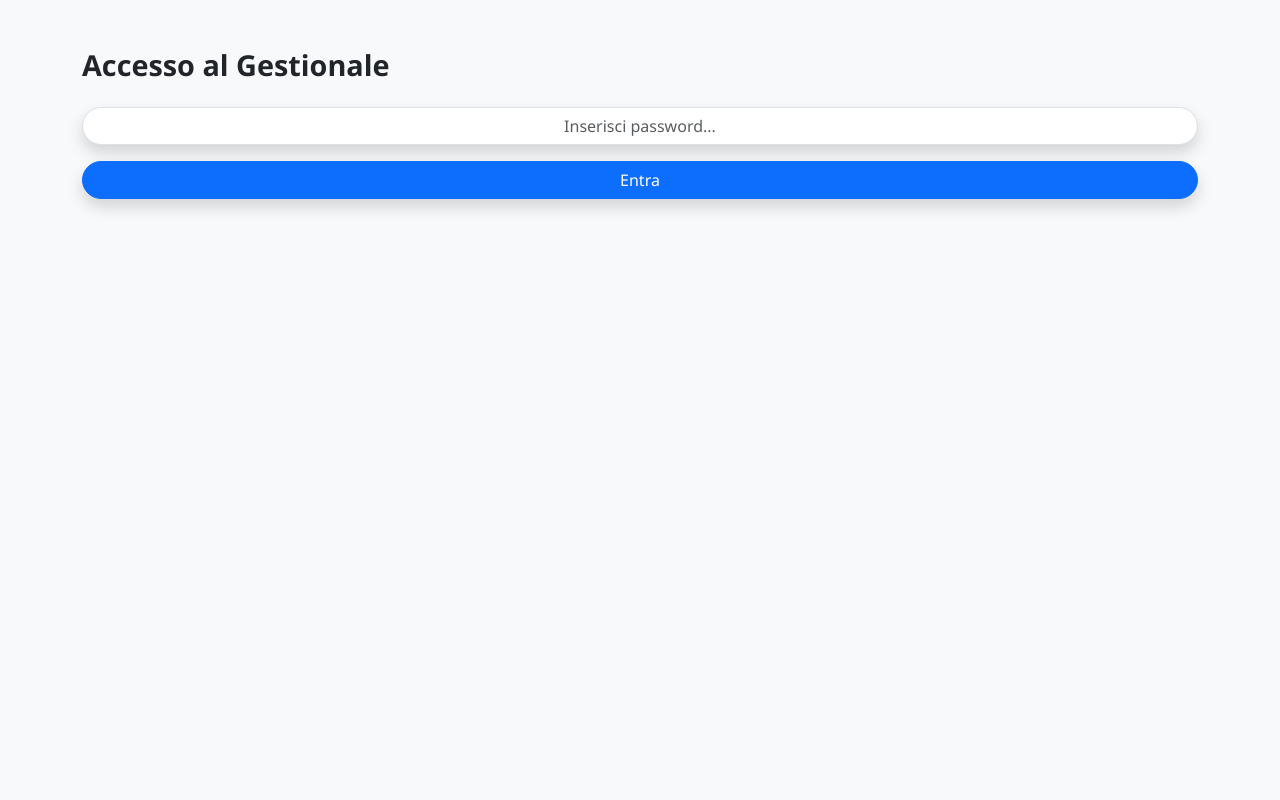
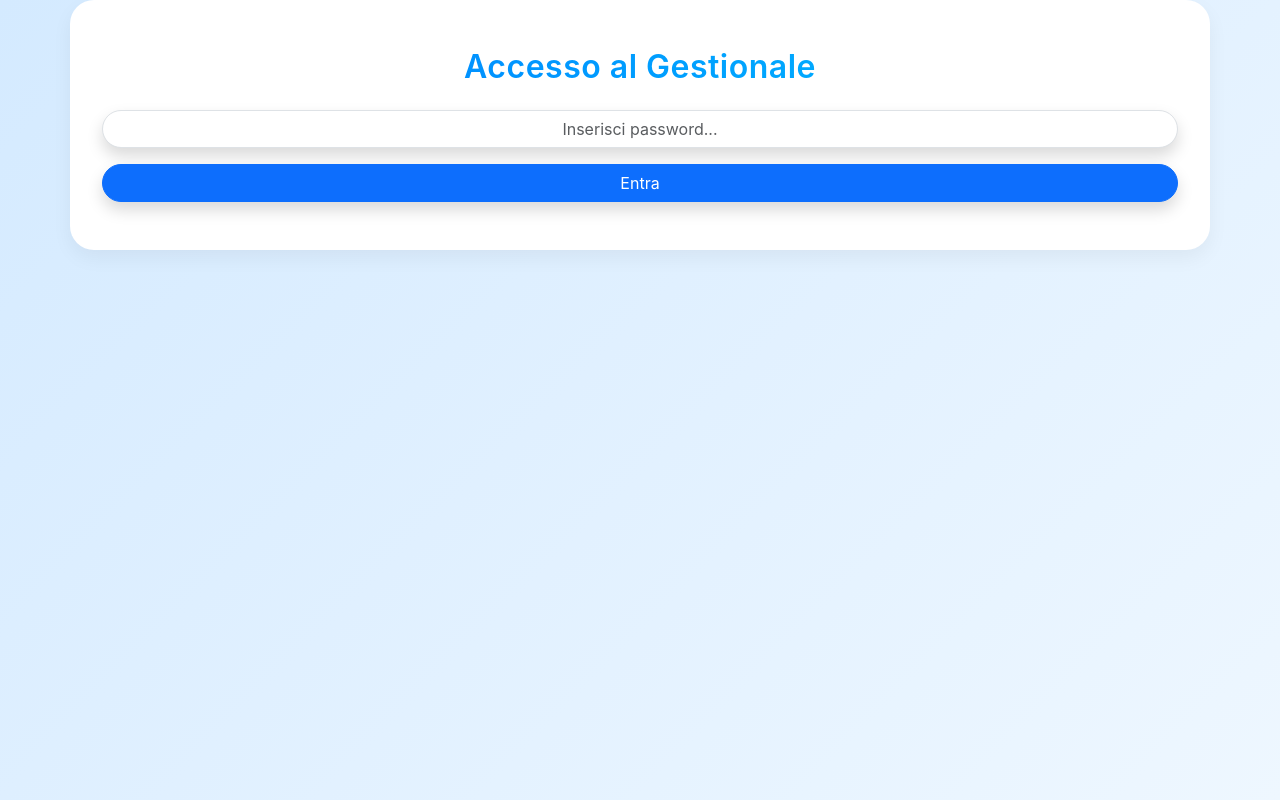
Before and after one commit to stregatto123/GestionaleClienti, a React (Create React App) app: page / in a window 1280 px wide. Built offline with nearby package versions, Linux system fonts and the light colour scheme.

Commit message:
Update styles.css

```diff
--- a/src/styles.css
+++ b/src/styles.css
@@ -1,43 +1,55 @@
 body {
-  background-color: #f8f9fa;
-  font-family: "Segoe UI", sans-serif;
+  background: linear-gradient(135deg, #d4eaff, #eef7ff);
+  font-family: -apple-system, BlinkMacSystemFont, "Segoe UI", Roboto, Helvetica, Arial, sans-serif;
+  color: #333;
+  margin: 0;
+  padding: 0;
+  min-height: 100vh;
 }
 
-h2 {
-  font-weight: 700;
-  font-size: 1.8rem;
-  color: #212529;
-  display: flex;
-  align-items: center;
-  gap: 10px;
+.apple-style-bg {
+  background: white;
+  border-radius: 24px;
+  padding: 2rem;
+  box-shadow: 0 8px 20px rgba(0, 0, 0, 0.05);
 }
 
-input,
-select,
-textarea {
-  background-color: #ffffff;
-  border-radius: 6px;
-  border: 1px solid #ced4da;
-  padding: 10px;
+h1, h2 {
+  background: linear-gradient(90deg, #007bff, #00bfff);
+  -webkit-background-clip: text;
+  -webkit-text-fill-color: transparent;
+  font-weight: 600;
+  letter-spacing: 0.5px;
 }
 
-input:focus,
-select:focus,
-textarea:focus {
+input, select, textarea, button {
+  font-size: 1rem;
+  border: none;
   outline: none;
-  border-color: #0d6efd;
-  box-shadow: 0 0 5px rgba(13, 110, 253, 0.25);
 }
 
-.badge-success {
-  background-color: #28a745 !important;
+input:focus, select:focus, textarea:focus {
+  box-shadow: 0 0 0 3px rgba(0, 123, 255, 0.3);
 }
 
-.badge-warning {
-  background-color: #ffc107 !important;
-  color: #000 !important;
+.btn {
+  transition: all 0.2s ease-in-out;
+  border-radius: 12px;
 }
 
-.badge-danger {
-  background-color: #dc3545 !important;
+.btn:hover {
+  transform: translateY(-1px);
+  box-shadow: 0 4px 12px rgba(0, 123, 255, 0.3);
 }
+
+.card {
+  background: #ffffffcc;
+  backdrop-filter: blur(8px);
+  border-radius: 24px;
+  border: none;
+}
+
+.stat-box {
+  font-size: 1.2rem;
+  font-weight: 600;
+}
```
